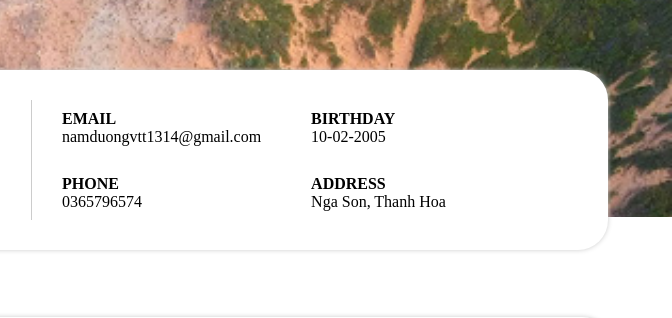
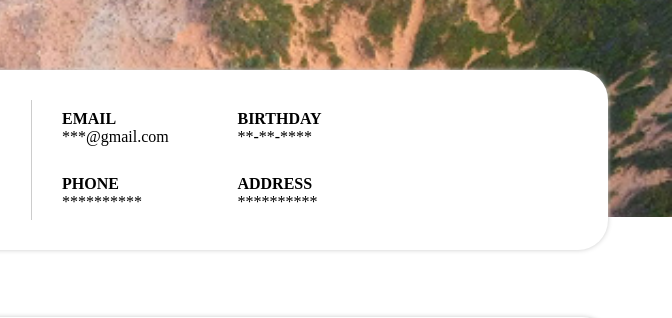
Before and after one commit to namduong05/about-me, a plain HTML site: page page/about/about.html in a window 1280 px wide. Shown: the part 99-417 px from the top of the page, 608-1280 px from the left. Drawn offline with Linux system fonts and the light colour scheme.

Commit message:
first commit

```diff
--- a/page/about/about.html
+++ b/page/about/about.html
@@ -35,19 +35,19 @@
             <div class="detail-info">
                 <div class="email">
                     <strong class="label-info">EMAIL</strong>
-                    namduongvtt1314@gmail.com
+                    ***@gmail.com
                 </div>
                 <div class="birthday">
                     <strong class="label-info">BIRTHDAY</strong>
-                    10-02-2005
+                    **-**-****
                 </div>
                 <div class="phone">
                     <strong class="label-info">PHONE</strong>
-                    0365796574
+                    **********
                 </div>
                 <div class="address">
                     <strong class="label-info">ADDRESS</strong>
-                    Nga Son, Thanh Hoa
+                    **********
                 </div>
             </div>
         </div>
```
Also changed, not shown: page/blogs/blogs.html (+4 -4 lines), page/contacts/contacts.html (+4 -4 lines), page/resume/resume.html (+4 -4 lines), page/works/works.html (+4 -4 lines).
